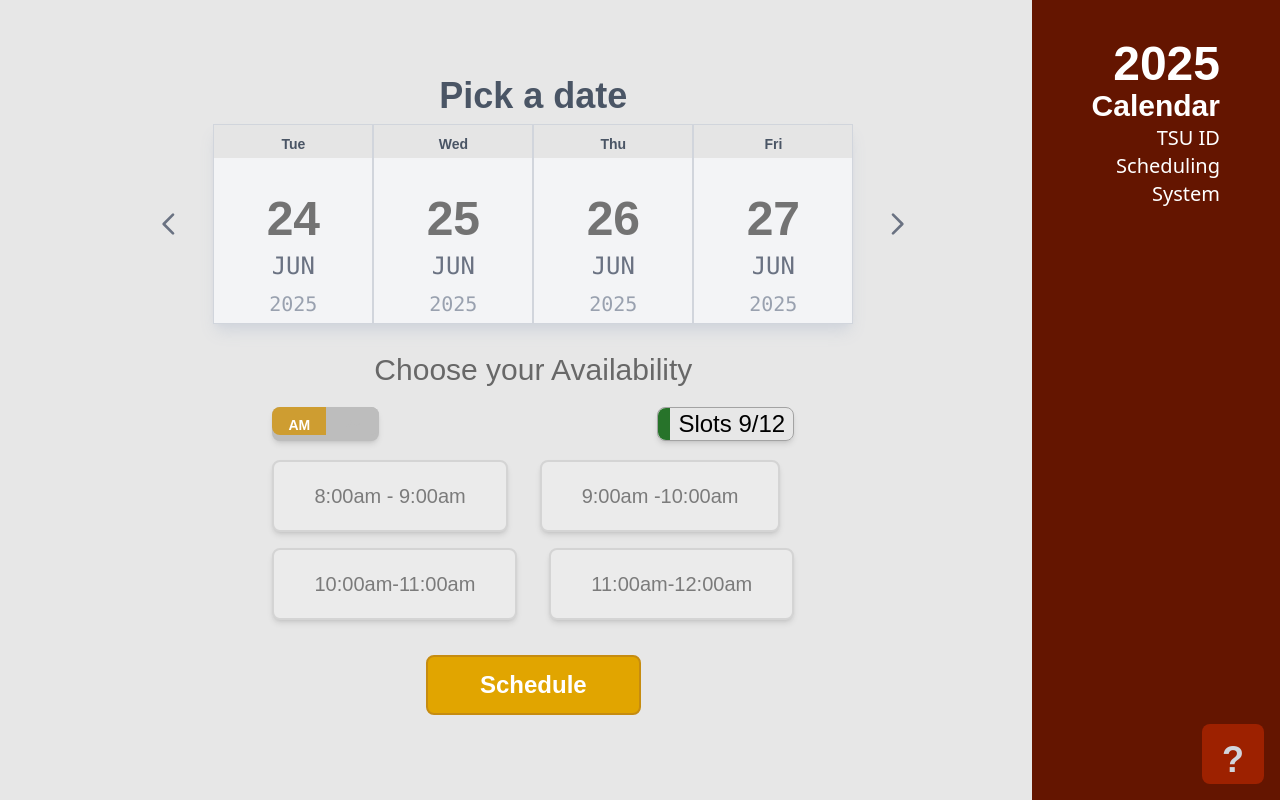
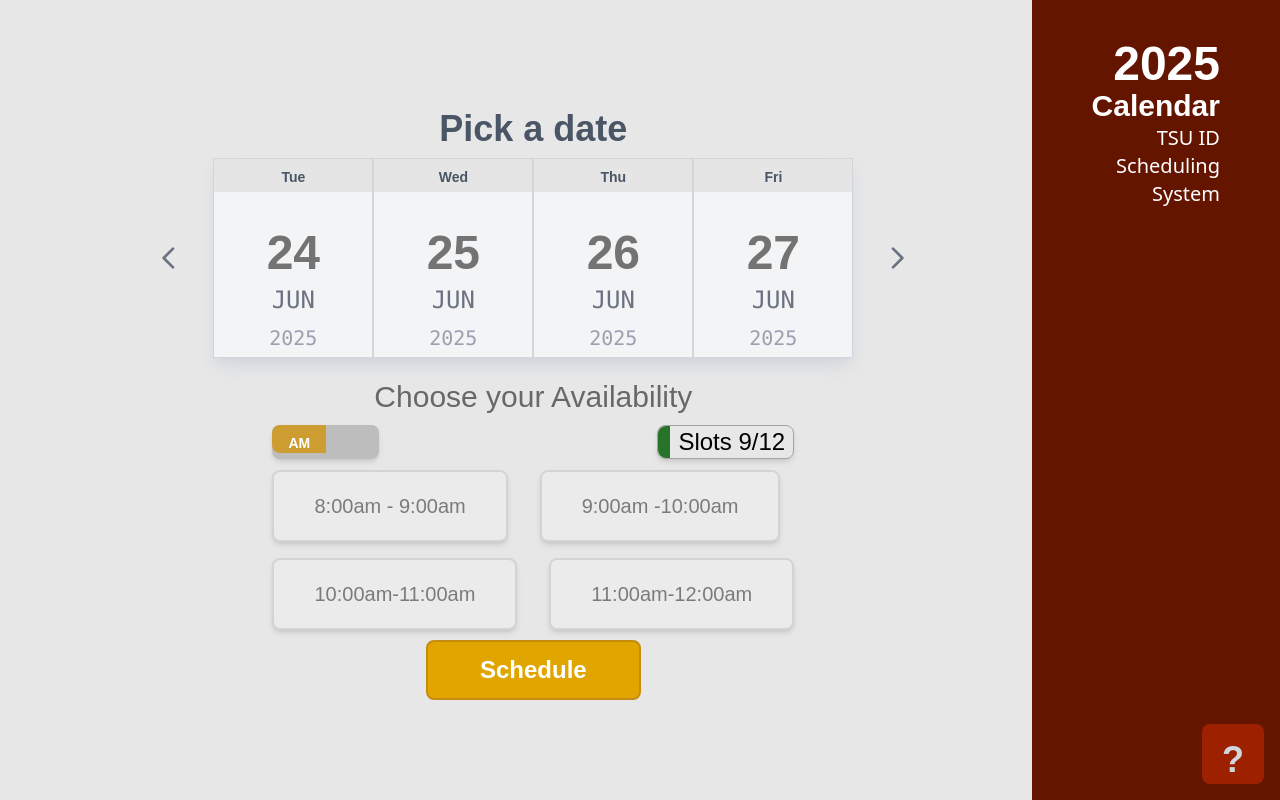
Before and after one commit to MUMEi-28/TSU-ID-Scheduling-System, a React (Vite) app in the folder frontend/: page /schedule in a window 1280 px wide. Built offline with nearby package versions, Linux system fonts and the light colour scheme; a web font is replaced by a local one.

Commit message:
the true final tweaks

```diff
--- a/frontend/src/Components/Student/NewScheduleSelection/TimePicker.jsx
+++ b/frontend/src/Components/Student/NewScheduleSelection/TimePicker.jsx
@@ -28,9 +28,9 @@ const TimePicker = (props) =>
     }
 
     return (
-        <div className='flex flex-col justify-evenly items-center h-6/12 w-fit md:mx-10'>
+        <div className='flex flex-col justify-between items-center h-6/12 xl:h-5/12 w-fit md:mx-10'>
 
-            <h1 className='league-font text-[#686868] text-3xl font-medium'>
+            <h1 className='league-font text-[#686868] text-3xl font-medium mt-3'>
                 Choose your Availability
             </h1>
 
@@ -101,7 +101,7 @@ const TimePicker = (props) =>
 
             </div>
 
-            <button className='bg-[#E1A500] border-[#C68C10] league-font text-lg sm:text-2xl px-13 mt-4 py-3 font-bold border-2 text-white rounded-lg hover:bg-amber-600 duration-200'
+            <button className='bg-[#E1A500] border-[#C68C10] league-font text-lg sm:text-2xl px-13 py-3 font-bold border-2 text-white rounded-lg hover:bg-amber-600 duration-200'
 
                 onClick={() =>
                 {
```
